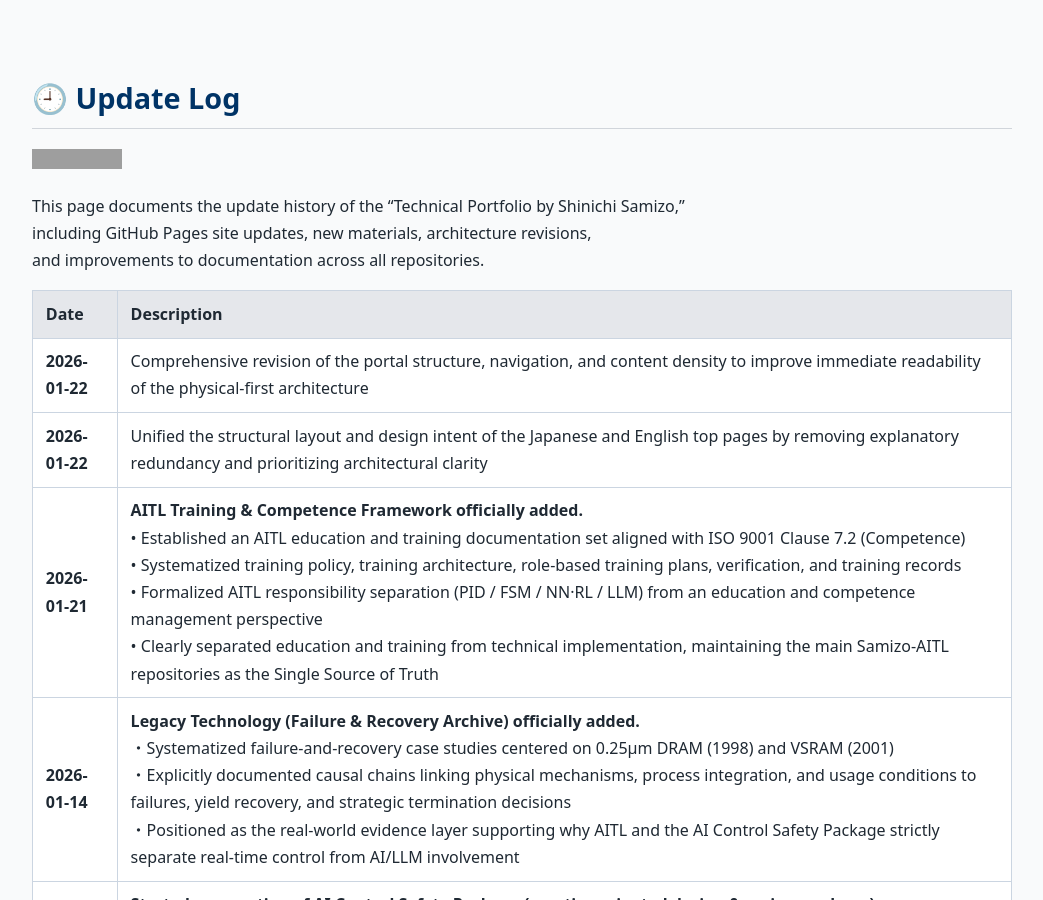
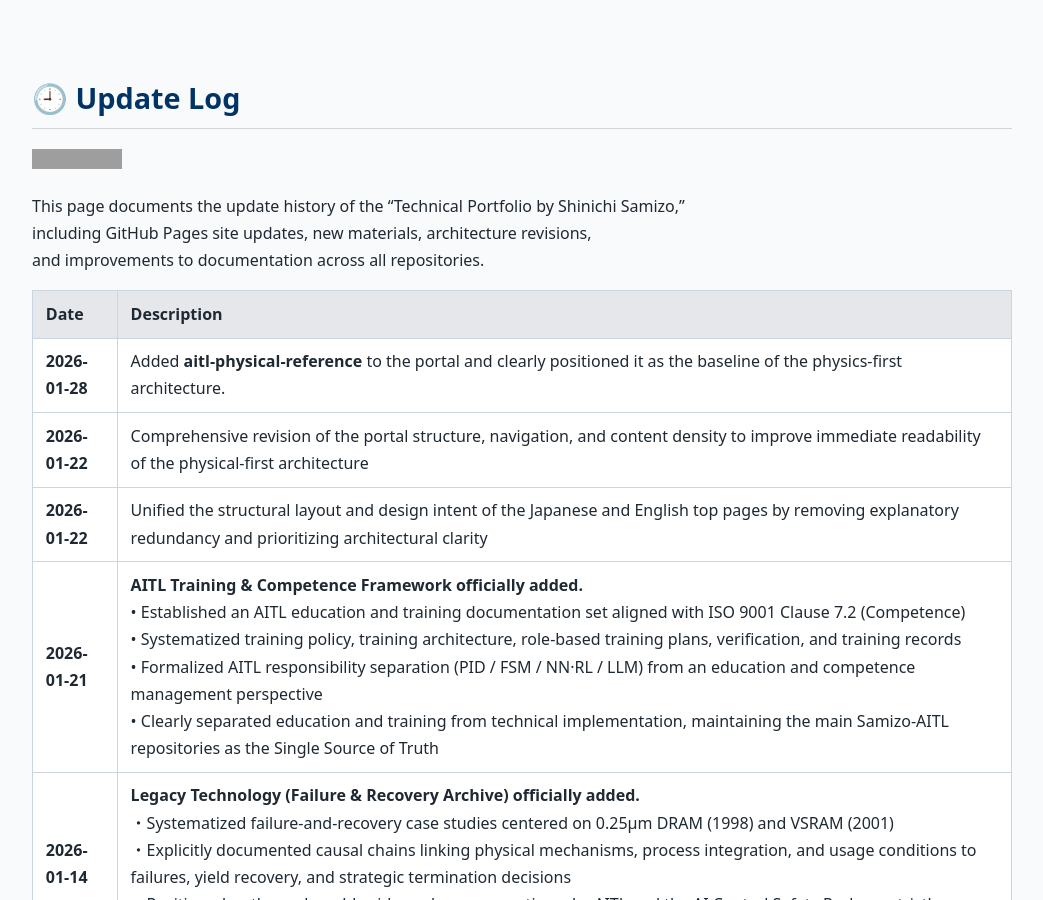
Before and after one commit to Samizo-AITL/Samizo-AITL.github.io, a Jekyll site: the page built from about/update/en/index.md, in a window 1280 px wide and 900 px high. Shown: the whole window, without its empty margins (118-1161 px from the left). Built offline with Jekyll 4.4.1, drawn with Linux system fonts in a browser that asks for light colours; grey boxes are pictures that could not be loaded.

Commit message:
Update index.md

```diff
--- a/about/update/en/index.md
+++ b/about/update/en/index.md
@@ -13,6 +13,7 @@ and improvements to documentation across all repositories.
 
 | Date       | Description |
 |------------|-------------|
+| **2026-01-28** | Added **aitl-physical-reference** to the portal and clearly positioned it as the baseline of the physics-first architecture. |
 | **2026-01-22** | Comprehensive revision of the portal structure, navigation, and content density to improve immediate readability of the physical-first architecture |
 | **2026-01-22** | Unified the structural layout and design intent of the Japanese and English top pages by removing explanatory redundancy and prioritizing architectural clarity |
 | **2026-01-21** | **AITL Training & Competence Framework officially added.**<br>• Established an AITL education and training documentation set aligned with ISO 9001 Clause 7.2 (Competence)<br>• Systematized training policy, training architecture, role-based training plans, verification, and training records<br>• Formalized AITL responsibility separation (PID / FSM / NN·RL / LLM) from an education and competence management perspective<br>• Clearly separated education and training from technical implementation, maintaining the main Samizo-AITL repositories as the Single Source of Truth |
```
